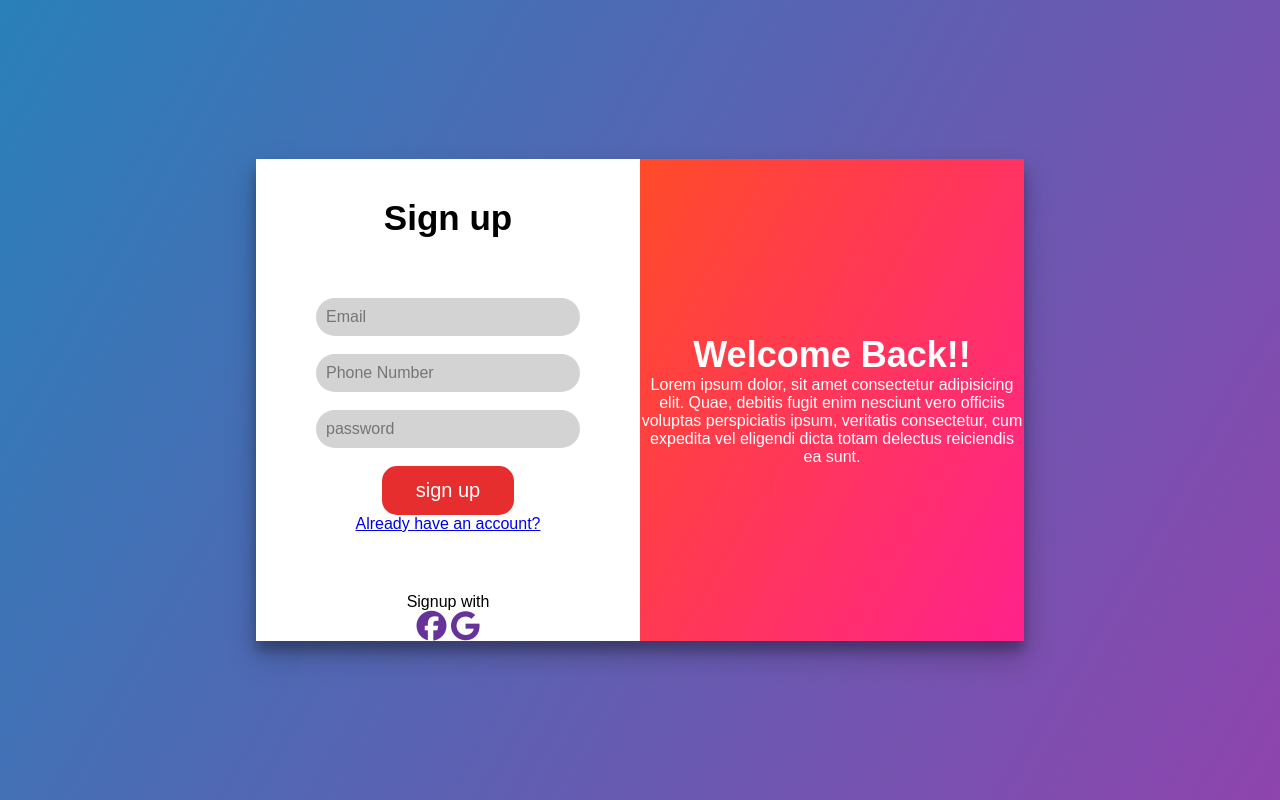
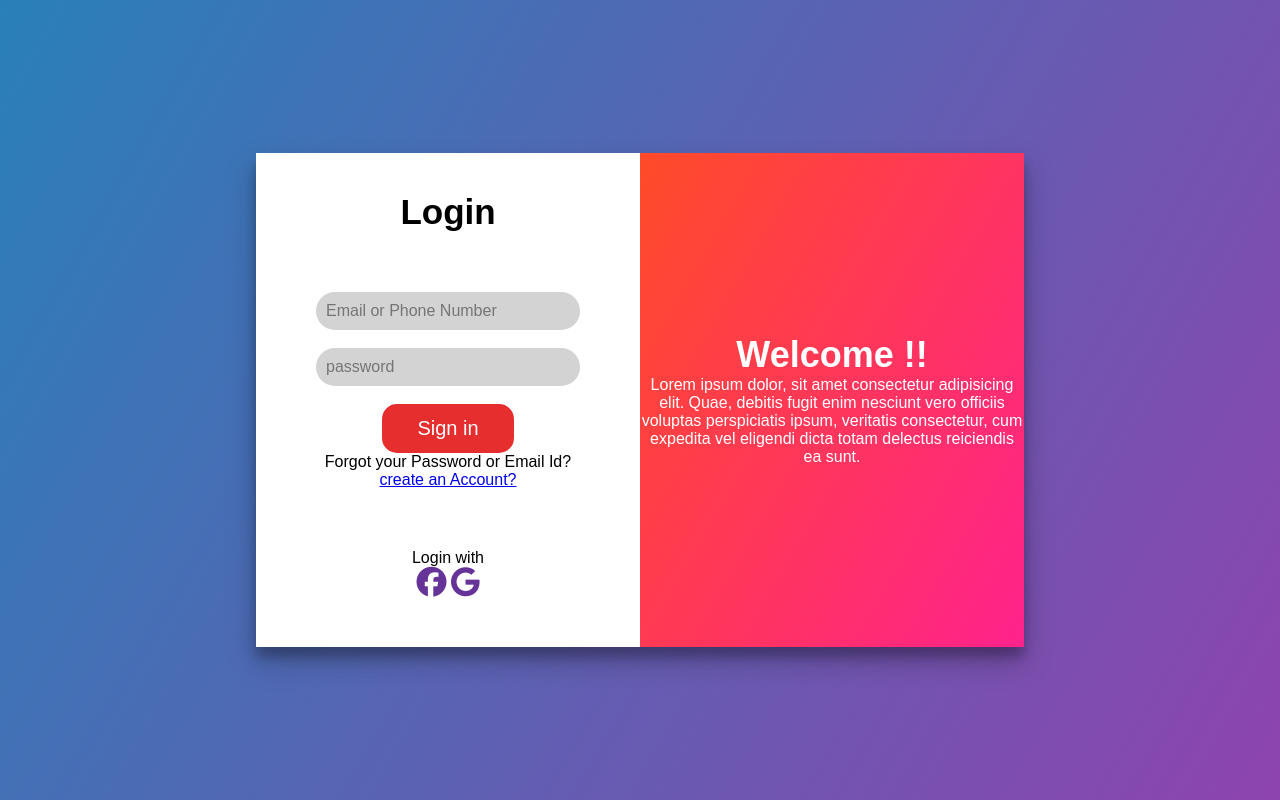
Before and after one commit to w3villa-diwakarjha/signup-page, a plain HTML site: page login.html in a window 1280 px wide. Drawn offline with Linux system fonts and the light colour scheme.

Commit message:
update_page

```diff
--- a/index1.html
+++ b/login.html
@@ -15,19 +15,19 @@
     <div class="container">
         <div class="contain">
             <div class="container1">
-                <div class="login">Sign up</div>
+                <div class="login">Login</div>
                 <div class="main">
                     <div class="form">
                         <form action="">
-                            <input type="text" placeholder="Email" required><br><br>
-                            <input type="text" placeholder="Phone Number" required><br><br>
+                            <input type="text" placeholder="Email or Phone Number" required><br><br>
                             <input type="password" placeholder="password" required><br><br>
-                            <button type="submit">sign up</button>
+                            <button type="submit">Sign in</button>
                         </form>
-                        <p class="Forgot-text"><a href="./index.html"> Already have an account?</a></p>
+                        <p class="Forgot-text">Forgot your Password or Email Id?</p>
+                        <p class="Forgot-text"><a href="./signup.html">create an Account?</a></p>
                     </div>
                     <div class="social-media">
-                        <p>Signup with</p>
+                        <p>Login with </p>
                         <i class="fa-brands fa-facebook"></i>
                         <i class="fa-brands fa-google"></i>
                     </div>
@@ -36,7 +36,7 @@
             <div class="container2">
                 <div class="main-txt">
                     <div class="heading">
-                        <h1 class="header-txt">Welcome Back!!</h1>
+                        <h1 class="header-txt">Welcome !!</h1>
                         <p class="header-body">Lorem ipsum dolor, sit amet consectetur adipisicing elit. Quae, debitis
                             fugit enim nesciunt vero officiis voluptas perspiciatis ipsum, veritatis consectetur, cum
                             expedita vel eligendi dicta totam delectus reiciendis ea sunt.</p>
--- a/style.css
+++ b/style.css
@@ -88,6 +88,10 @@ i{
     font-size: 36px;
 }
 
+.social-media{
+    margin-bottom: 50px;
+}
+
 @media (max-width:1200px) {
     /* button,input{
         width: 80%;
```
Also changed, not shown: signup.html (renamed from index.html, +7 -7 lines).
